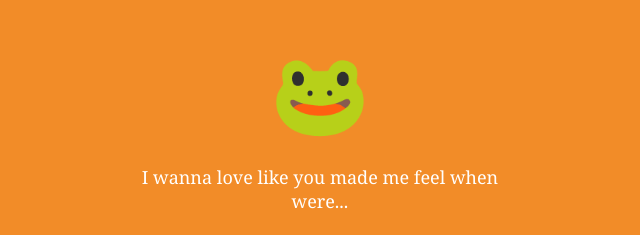
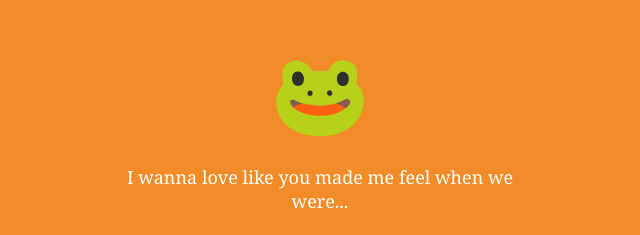
Before and after one commit to Aldomar2006/LY, a plain HTML site: page index.html in a window 1280 px wide. Shown: the part 196-431 px from the top of the page, 320-960 px from the left. Drawn offline with Linux system fonts and the light colour scheme.

Commit message:
Update index.html

```diff
--- a/index.html
+++ b/index.html
@@ -272,7 +272,7 @@
 
 
         <div class="frase">
-            I wanna love like you made me feel when were...
+            I wanna love like you made me feel when we were...
         </div>
 
 
```
